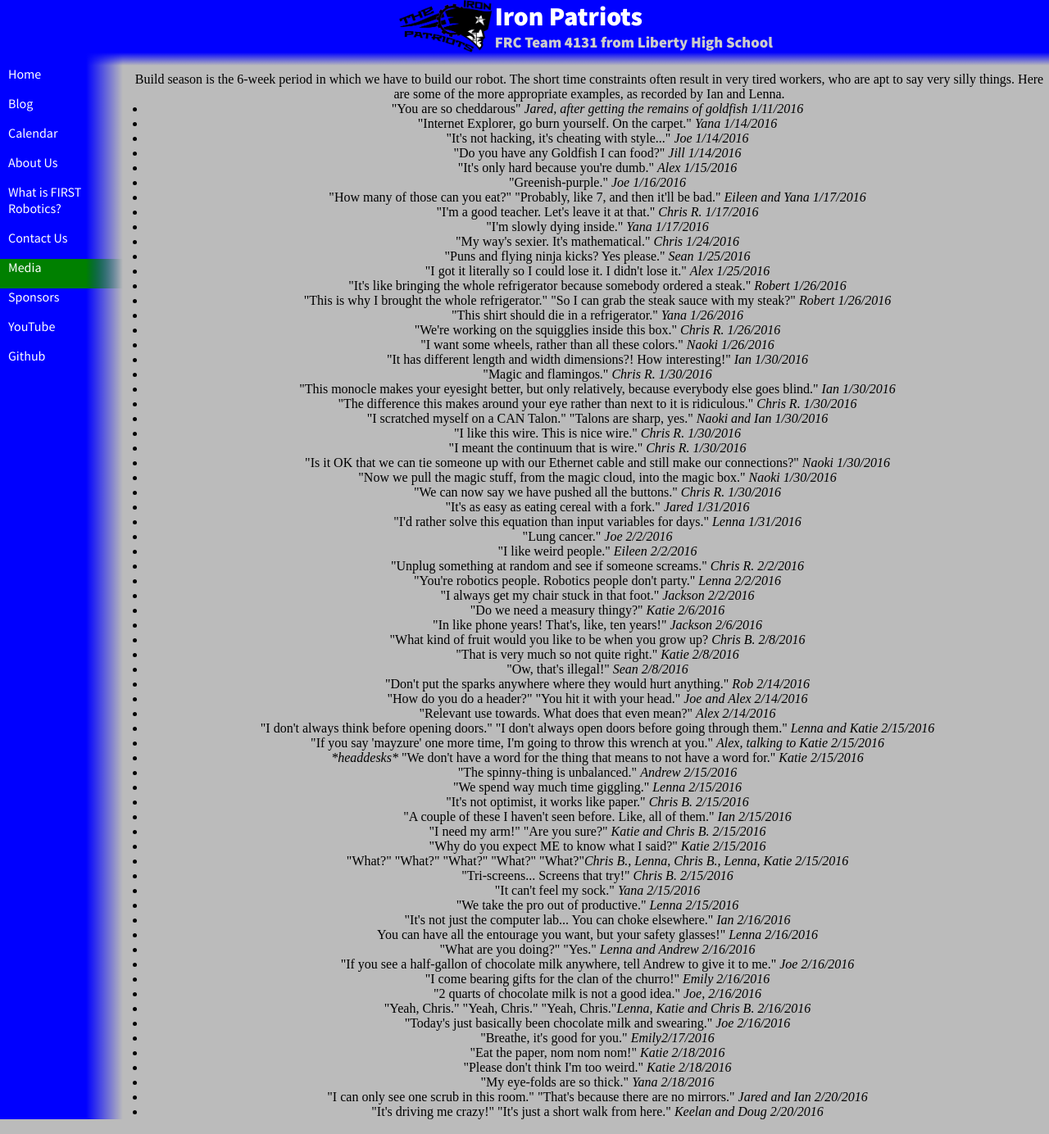
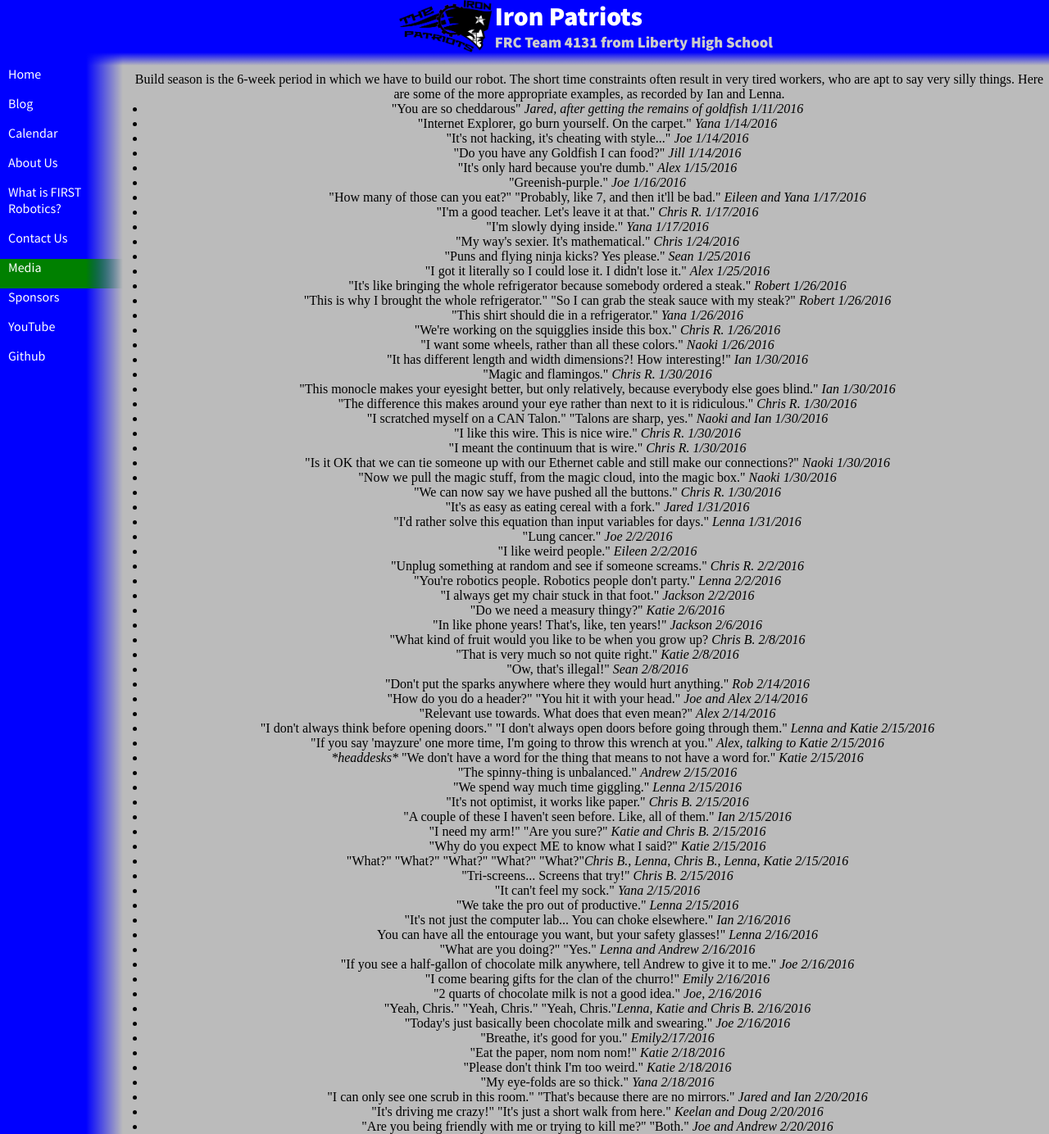
Before and after one commit to katiebugmoon/FRC4131.github.io, a Jekyll site: the page built from media/2016/quotes.html, in a window 1280 px wide. Shown: the whole page at 82% size. Built offline with Jekyll 4.4.1, drawn with Linux system fonts in a browser that asks for light colours; nearby versions of some CDN libraries.

Commit message:
Update quotes.html

```diff
--- a/media/2016/quotes.html
+++ b/media/2016/quotes.html
@@ -73,4 +73,5 @@ title: Build Season 2016 Quotes
 	<li>"My eye-folds are so thick." <i>Yana 2/18/2016</i></li>
 	<li>"I can only see one scrub in this room." "That's because there are no mirrors." <i>Jared and Ian 2/20/2016</i></li>
 	<li>"It's driving me crazy!" "It's just a short walk from here." <i>Keelan and Doug 2/20/2016</i></li>
+	<li>"Are you being friendly with me or trying to kill me?" "Both." <i>Joe and Andrew 2/20/2016</i></li>
 </ul><center>
```
